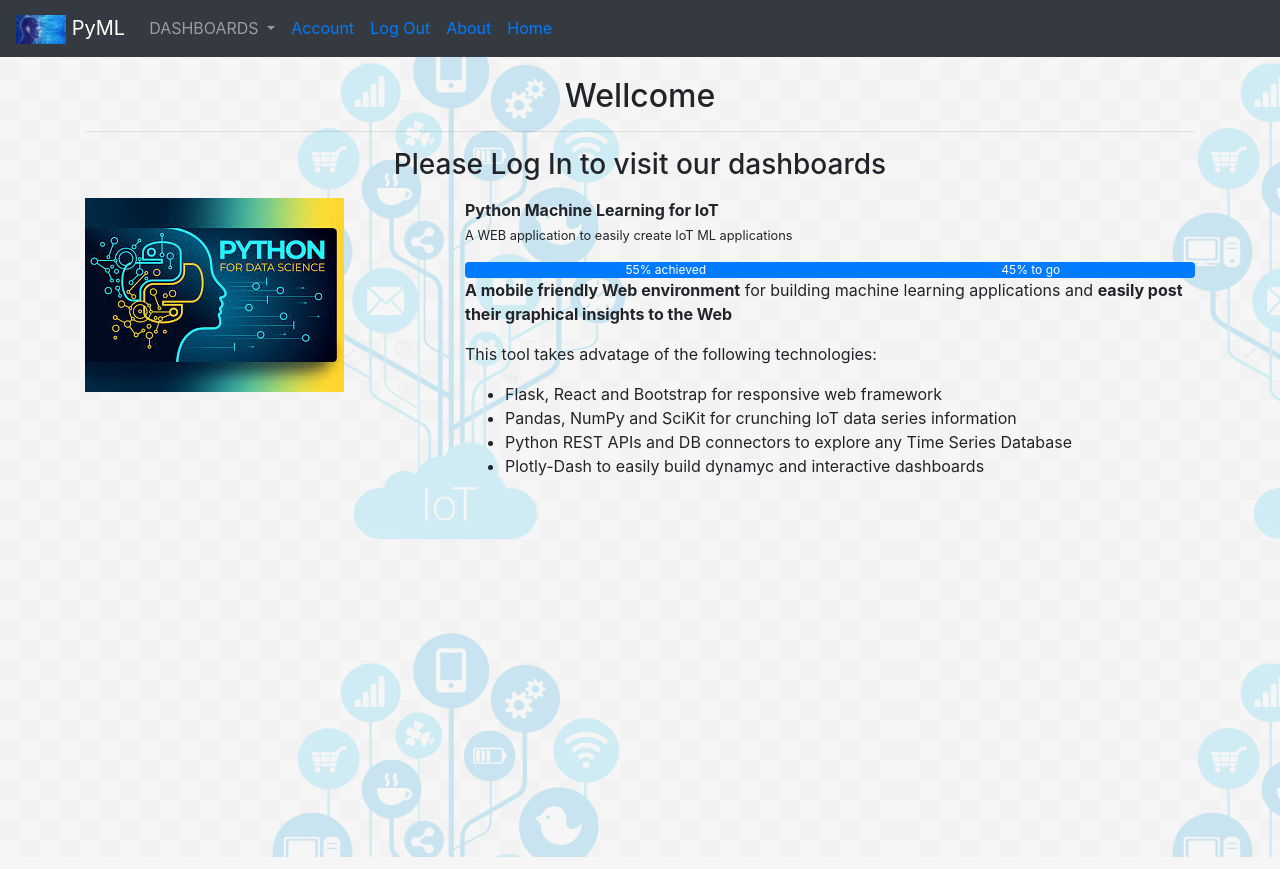
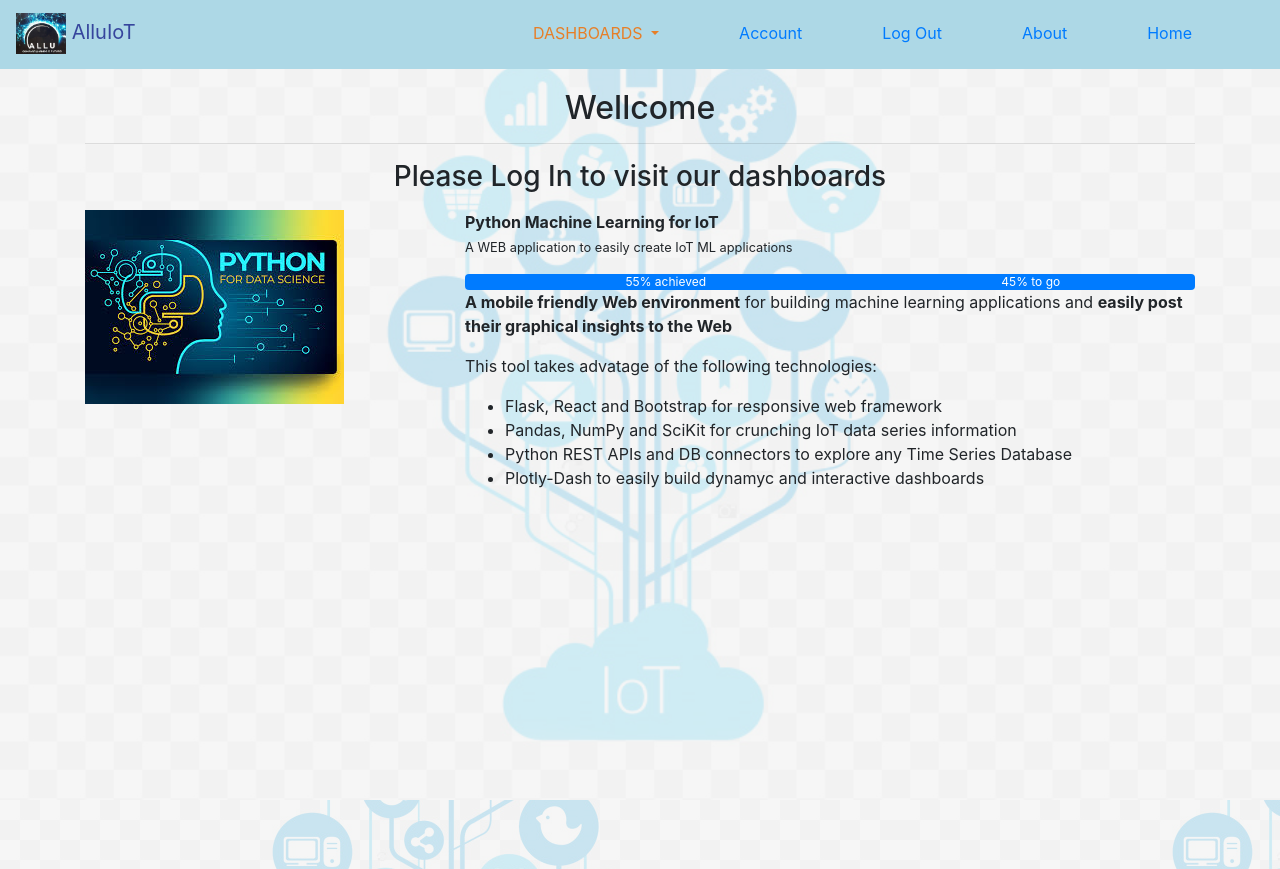
Before and after one commit to lfilipes/alluDemo, a Flask app: page / in a window 1280 px wide. Run offline with Flask 3, Linux system fonts and the light colour scheme; a user stored in the database is signed in; parts of the project's set-up code (start-up, migrations or seed data) failed here and were passed over; some libraries are stand-ins or nearby versions.

Commit message:
third commit

```diff
--- a/AlluIoT/static/css/main.css
+++ b/AlluIoT/static/css/main.css
@@ -1,5 +1,34 @@
 /* Top menu */
-
+.navbar {
+  background: #add8e6;
+  color: cornflowerblue;
+}
+.nav-link,
+.navbar-brand {
+  color: #171e8aca;
+  cursor: pointer;
+}
+.nav-link {
+  margin-right: 4em !important;
+}
+.nav a {
+  color: white !important;
+  font-size: 4em !important;
+}
+.nav li {
+  padding-right: 5px;
+}
+.nav-link:hover {
+  background: #f4f4f4;
+  color: #f97300;
+}
+.navbar-collapse {
+  justify-content: flex-end;
+}
+.navbar-toggler {
+  background: #fff !important;
+}
+/*header style*/
 /*header style*/
 html {
   background-image: url("../images/iot1.jpg");
--- a/AlluIoT/templates/base.html
+++ b/AlluIoT/templates/base.html
@@ -32,109 +32,75 @@
 
   <body>
     <!-- ################## content START here ############################ -->
+<header class="header">
+    <div class="overlay">
+
+  <nav class="navbar navbar-expand-lg" style="padding-bottom: 10px;background:#ADD8E6">
+    <a class="navbar-brand" href="#">
+      <img src="static/images/AlluIoT_logo.jpg" style="display: inline-block; width: 50px; height: 100%;>
+      <span style="display: inline-block;">   AlluIoT</span>
+    </a>
+
+    <button class="navbar-toggler" type="button" data-toggle="collapse" data-target="#navbarNavDropdown" aria-controls="navbarNavDropdown" aria-expanded="false" aria-label="Toggle navigation">
+      <span class="navbar-toggler-icon"></span>
+    </button>
+    <div class="collapse navbar-collapse" id="navbarNavDropdown">
+      <ul class="navbar-nav">
 
 
-      <div class="overlay">
-        <nav
-          class="navbar navbar-expand-md navbar-dark bg-dark">
-          <a class="navbar-brand" href="#">
-            <img src="static/images/ML_python.jpg" style="display:
-            inline-block; width: 50px; height: 100%;>
-            <span style="display: inline-block;"> PyML</span>
-          </a>
-
-          <button
-            class="navbar-toggler"
-            type="button"
-            data-toggle="collapse"
-            data-target="#navbarNavDropdown"
-            aria-controls="navbarNavDropdown"
-            aria-expanded="false"
-            aria-label="Toggle navigation"
-          >
-            <span class="navbar-toggler-icon"></span>
-          </button>
-
-          <div class="collapse navbar-collapse" id="navbarNavDropdown">
-            <ul class="navbar-nav">
       {% if current_user.is_authenticated %}
 
       <li class="nav-item dropdown">
-                <a
-                  class="nav-link dropdown-toggle"
-                  href="#"
-                  id="navbarDropdownMenuLink"
-                  data-toggle="dropdown"
-                  aria-haspopup="true"
-                  aria-expanded="false"
-                >
+        <a class="nav-link dropdown-toggle" href="#" id="navbarDropdownMenuLink" data-toggle="dropdown" aria-haspopup="true" aria-expanded="false" style="color:rgba(236, 119, 24, 0.931)">
           DASHBOARDS
         </a>
-                <div
-                  class="dropdown-menu"
-                  aria-labelledby="navbarDropdownMenuLink"
-                >
-                  <a
-                    class="dropdown-item"
-                    href="{{ url_for('core.instView_dash') }}"
-                    >Dashboard Instantâneo (m3 & Volt)</a
-                  >
-                  <a
-                    class="dropdown-item"
-                    href="{{ url_for('core.compareView_dash') }}"
-                    >Dashboard Comparativo (m3)</a
-                  >
-                  <a
-                    class="dropdown-item"
-                    href="{{ url_for('core.tableView_dash') }}"
-                    >Dashboard Individual (m3)</a
-                  >
-                  <a
-                    class="dropdown-item"
-                    href="{{ url_for('core.pumpView_dash') }}"
-                    >Dashboard Bombas (Volt)</a
-                  >
+        <div class="dropdown-menu" aria-labelledby="navbarDropdownMenuLink">
+          <a class="dropdown-item" href="{{url_for('core.instView_dash')}}">Dashboard Instantâneo (m3 & Volt)</a>
+          <a class="dropdown-item" href="{{url_for('core.compareView_dash')}}">Dashboard Comparativo (m3)</a>
+          <a class="dropdown-item" href="{{url_for('core.tableView_dash')}}">Dashboard Individual (m3)</a>
+          <a class="dropdown-item" href="{{url_for('core.pumpView_dash')}}">Dashboard Bombas (Volt)</a>
         </div>
       </li>
 
-              <li class="nav-link">
-                <a href="{{ url_for('users.account') }}">Account</a>
+        <li class='nav-link'>
+          <a href="{{url_for('users.account')}}">Account</a>
         </li>
 
-              <li class="nav-link">
-                <a href="{{ url_for('users.logout') }}">Log Out</a>
+        <li class='nav-link'>
+          <a href="{{url_for('users.logout')}}">Log Out</a>
         </li>
 
       {% else %}
 
-              <li class="nav-link">
-                <a href="{{ url_for('users.login') }}">Log In</a>
+          <li class='nav-link'>
+            <a href="{{url_for('users.login')}}">Log In</a>
           </li>
-              <li class="nav-link">
-                <a href="{{ url_for('users.register') }}">Register</a>
+          <li class='nav-link'>
+            <a href="{{url_for('users.register')}}">Register</a>
           </li>
       {% endif %}
 
-              <li class="nav-link">
-                <a href="{{ url_for('core.info') }}">About</a>
+
+      <li class='nav-link'>
+        <a href="{{url_for('core.info')}}">About</a>
       </li>
 
-              <li class="nav-link active">
-                <a href="{{ url_for('core.index') }}"
-                  >Home <span class="sr-only">(current)</span></a
-                >
+      <li class='nav-link active'>
+        <a href="{{url_for('core.index')}}">Home <span class="sr-only">(current)</span></a>
       </li>
+
       </ul>
     </div>
   </nav>
 
-        <div
-          style="height: 100vh;background:transparent;padding-top: 20px"
-          class="container-fluid"
-        >
-          {% block content %} {% endblock %}
+  <div style="height: 100vh;background:transparent;padding-top: 20px" class='container-fluid'>
+    {% block content %}
+
+    {% endblock %}
   </div>
+
 </div>
+</header>
 
 
     <!-- ################## content END here ############################## -->
@@ -153,6 +119,7 @@
       integrity="sha384-JjSmVgyd0p3pXB1rRibZUAYoIIy6OrQ6VrjIEaFf/nJGzIxFDsf4x0xIM+B07jRM"
       crossorigin="anonymous"
     ></script>
+    <script type="text/javascript" src='static/scripts/main.js'></script>
 
   </body>
 </html>
```
Lines whose indentation alone changed are shown as unchanged.
